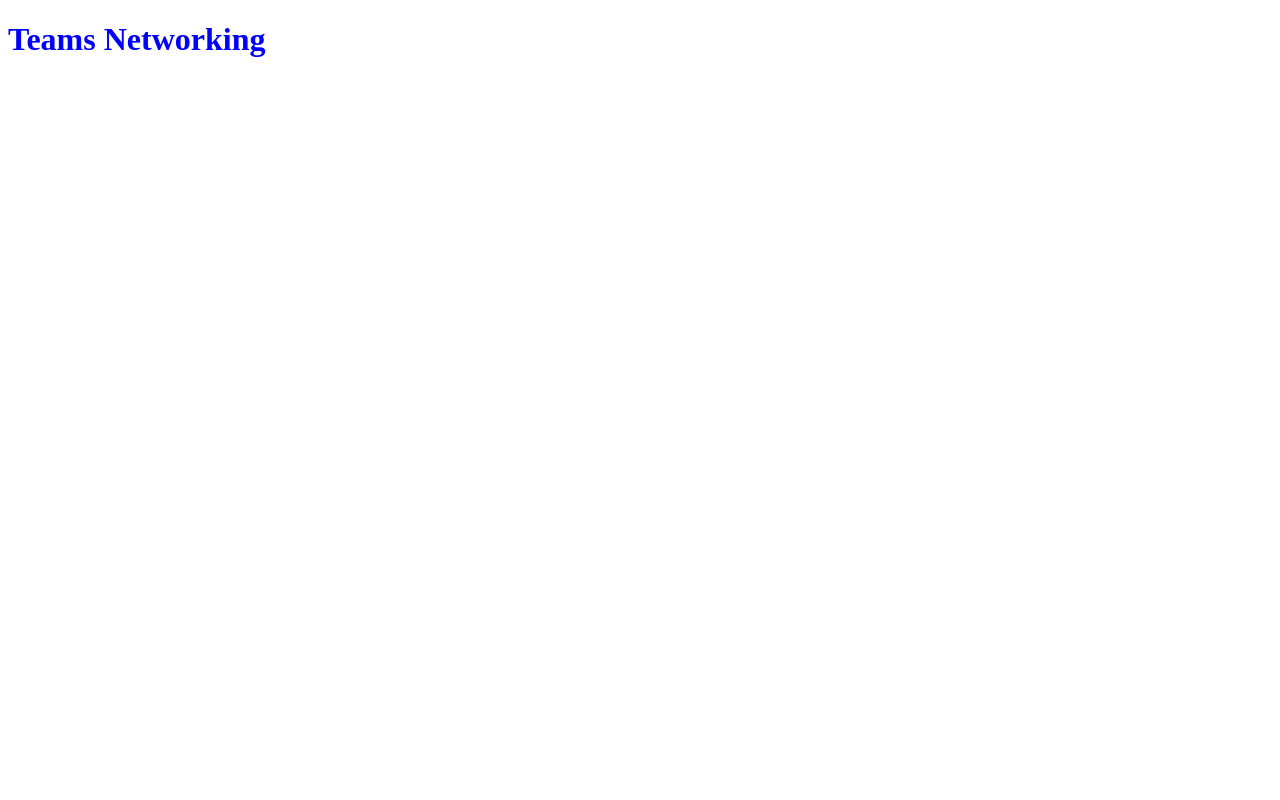
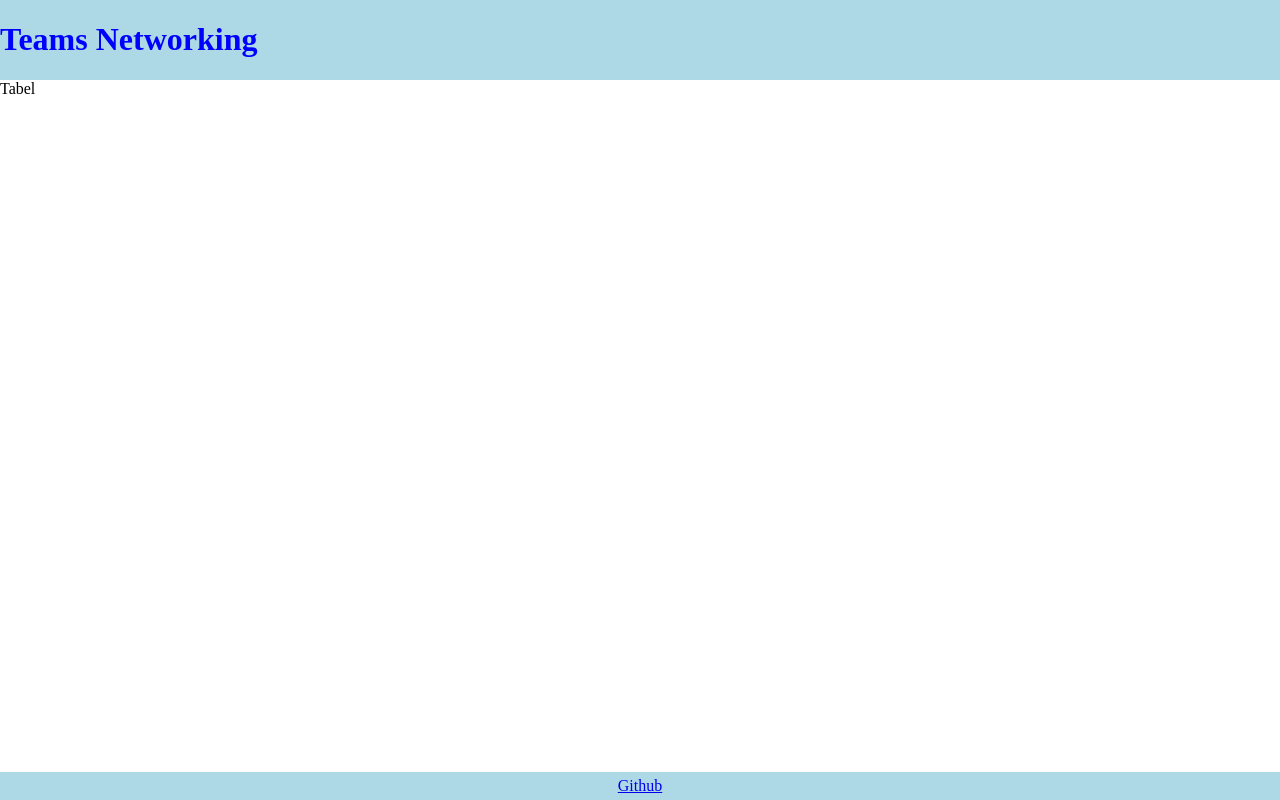
Before and after one commit to raresrobotin/teams-networking, a website built with webpack: page src/index.html in a window 1280 px wide. Built offline with nearby package versions, Linux system fonts and the light colour scheme.

Commit message:
Html and CSS header section footer

```diff
--- a/src/index.html
+++ b/src/index.html
@@ -6,6 +6,12 @@
     <title>Teams</title>
   </head>
   <body>
-    <h1>Teams Networking</h1>
+    <header>
+      <h1>Teams Networking</h1>
+    </header>
+    <section>Tabel</section>
+    <footer>
+      <a href="https://github.com/raresrobotin/teams-networking">Github</a>
+    </footer>
   </body>
 </html>
--- a/src/style.css
+++ b/src/style.css
@@ -1,3 +1,28 @@
+html {
+  height: 100%;
+}
+
 h1 {
-    color: blue;
+  color: blue;
 }
+
+body {
+  margin: 0;
+  min-height: 100%;
+  display: flex;
+  flex-direction: column;
+}
+
+header {
+  background-color: lightblue;
+}
+
+section {
+  flex: 1;
+}
+
+footer {
+  padding: 5px;
+  background-color: lightblue;
+  text-align: center;
+}
```
